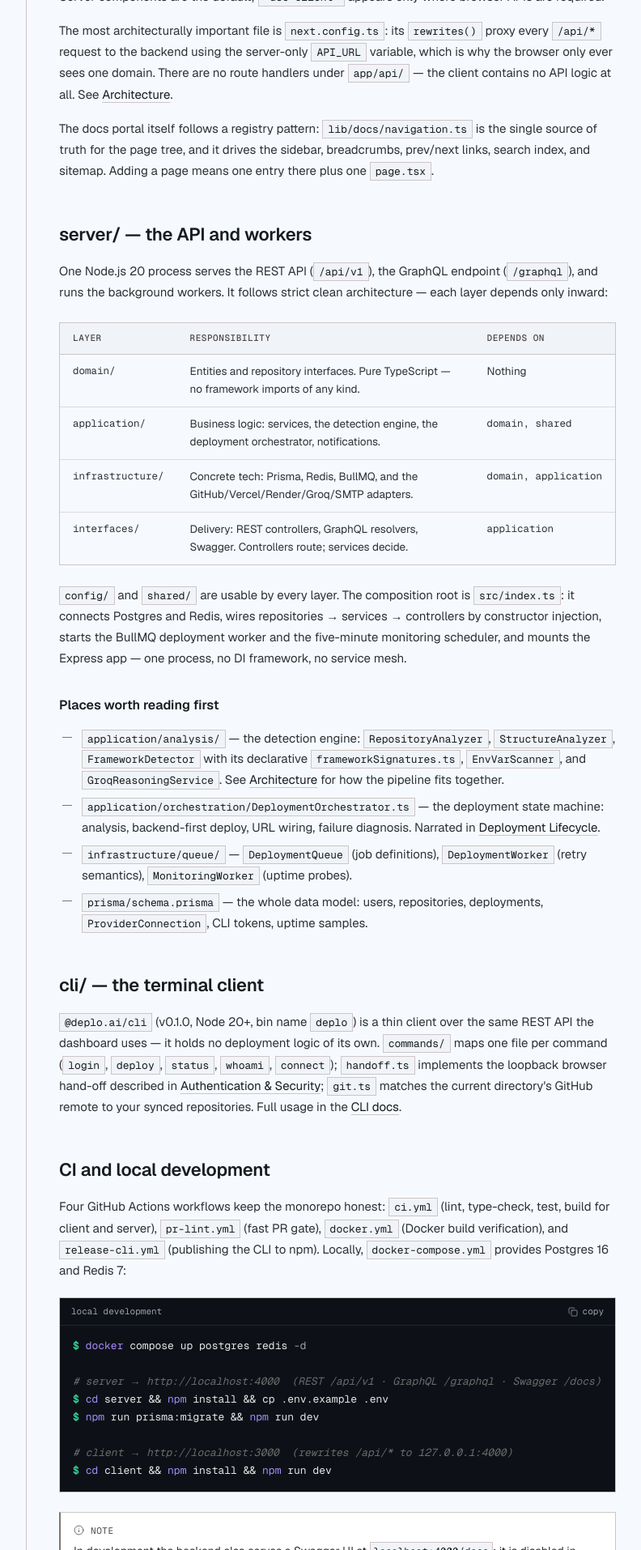
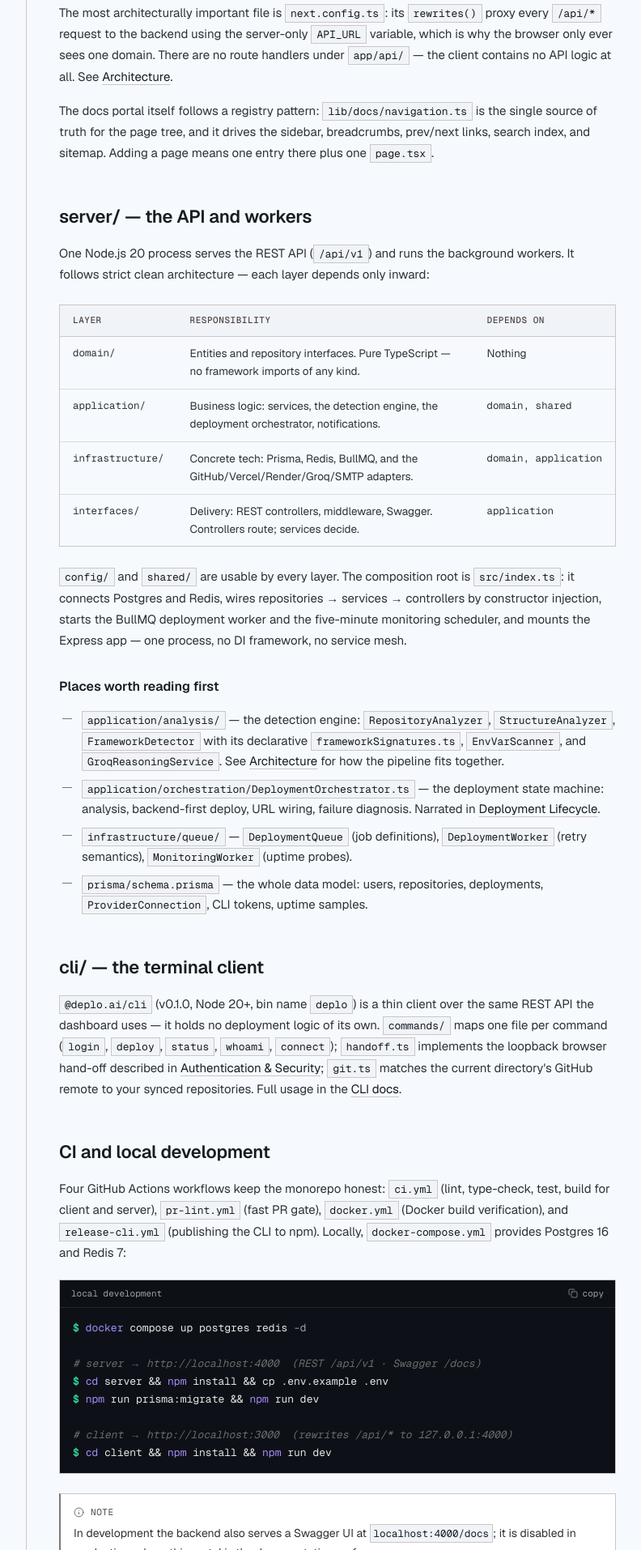
Before and after one commit to Taj-2005/deplo.ai, a Next.js app in the folder client/: page /docs/concepts/project-structure in a window 1280 px wide. Shown: the part 1540-3454 px from the top of the page at 81% size, without its empty margins (231-1023 px from the left). Built offline with nearby package versions, Linux system fonts and the light colour scheme.

Commit message:
refactor(server): remove unused GraphQL layer

```diff
--- a/client/app/docs/concepts/architecture/page.tsx
+++ b/client/app/docs/concepts/architecture/page.tsx
@@ -105,7 +105,7 @@ export default function Architecture() {
         </Tr>
         <Tr>
           <Td mono>interfaces/</Td>
-          <Td>Delivery: Express controllers and middleware, the GraphQL schema and resolvers, Swagger</Td>
+          <Td>Delivery: Express controllers, middleware, Swagger</Td>
           <Td>
             <Code>application</Code> services — never <Code>infrastructure</Code> directly
           </Td>
@@ -115,8 +115,8 @@ export default function Architecture() {
         <Code>config/</Code> (Zod-validated environment) and <Code>shared/</Code> (logger, <Code>AppError</Code>) are
         usable by all layers. Everything is composed once at startup in <Code>server/src/index.ts</Code>: repositories
         are constructed over Prisma, services over repositories, controllers over services, and the worker over the
-        orchestrator — plain constructor injection, no DI framework. The same services back both the REST API (mounted
-        at <Code>/api/v1</Code>) and the GraphQL endpoint (<Code>/graphql</Code>).
+        orchestrator — plain constructor injection, no DI framework. Those services back the REST API mounted at{" "}
+        <Code>/api/v1</Code>, which the dashboard and the CLI both consume.
       </P>
 
       <H2>The detection engine</H2>
--- a/client/app/docs/concepts/project-structure/page.tsx
+++ b/client/app/docs/concepts/project-structure/page.tsx
@@ -67,7 +67,6 @@ export default function ProjectStructure() {
 │       │   ├── github/  vercel/  render/  groq/  email/   # external adapters
 │       ├── interfaces/
 │       │   ├── http/            # REST controllers + middleware
-│       │   ├── graphql/         # Apollo schema, resolvers, context
 │       │   └── swagger/         # OpenAPI spec (dev-only UI)
 │       └── shared/              # Winston logger, AppError
 │
@@ -100,9 +99,8 @@ export default function ProjectStructure() {
 
       <H2>server/ — the API and workers</H2>
       <P>
-        One Node.js 20 process serves the REST API (<Code>/api/v1</Code>), the GraphQL endpoint
-        (<Code>/graphql</Code>), and runs the background workers. It follows strict clean architecture — each layer
-        depends only inward:
+        One Node.js 20 process serves the REST API (<Code>/api/v1</Code>) and runs the background workers. It
+        follows strict clean architecture — each layer depends only inward:
       </P>
       <DocTable head={["Layer", "Responsibility", "Depends on"]}>
         <Tr>
@@ -122,7 +120,7 @@ export default function ProjectStructure() {
         </Tr>
         <Tr>
           <Td mono>interfaces/</Td>
-          <Td>Delivery: REST controllers, GraphQL resolvers, Swagger. Controllers route; services decide.</Td>
+          <Td>Delivery: REST controllers, middleware, Swagger. Controllers route; services decide.</Td>
           <Td mono>application</Td>
         </Tr>
       </DocTable>
@@ -179,7 +177,7 @@ export default function ProjectStructure() {
         title="local development"
         code={`$ docker compose up postgres redis -d
 
-# server → http://localhost:4000  (REST /api/v1 · GraphQL /graphql · Swagger /docs)
+# server → http://localhost:4000  (REST /api/v1 · Swagger /docs)
 $ cd server && npm install && cp .env.example .env
 $ npm run prisma:migrate && npm run dev
 
```
Also changed, not shown: 1 other file (tests, documents, lock files or other folders).
